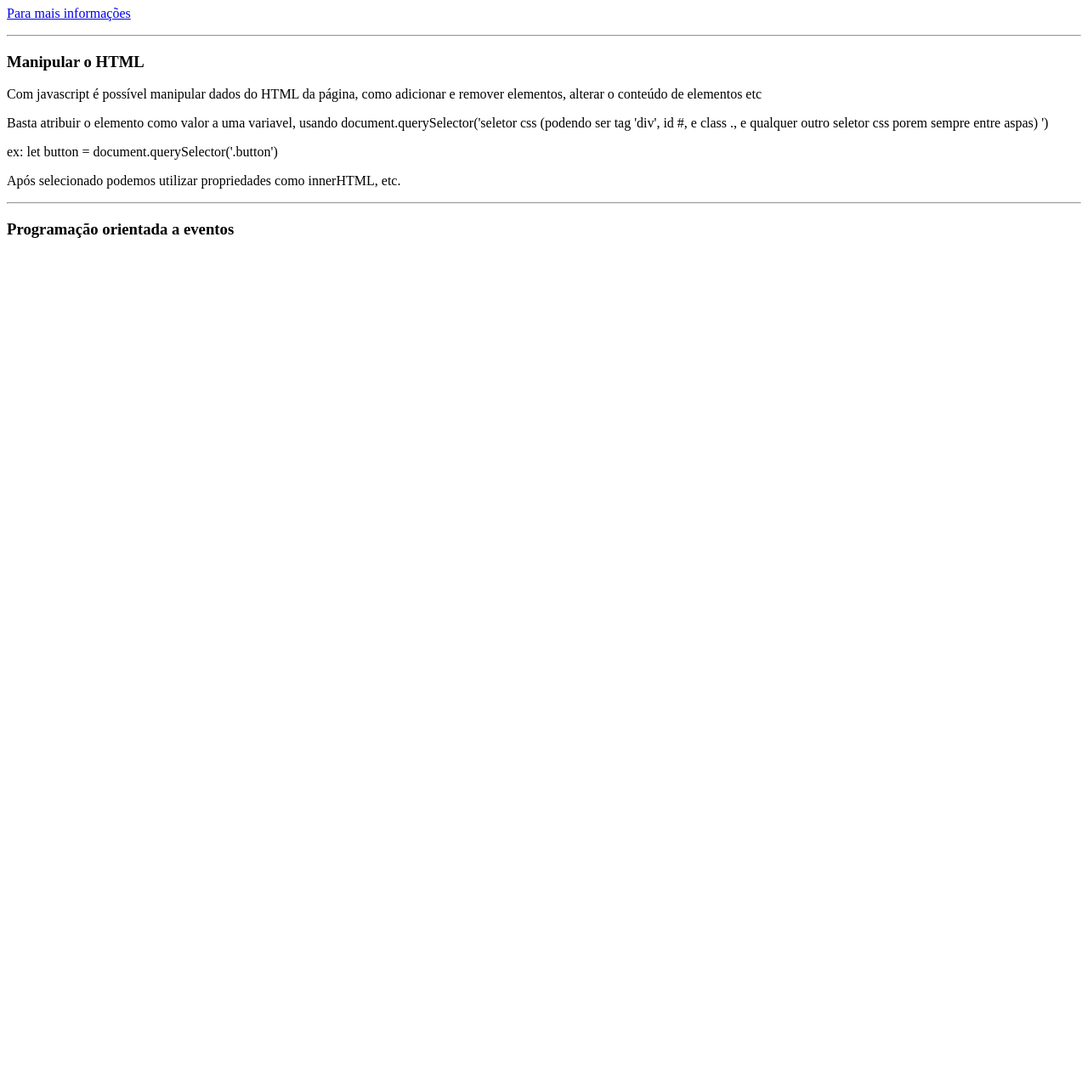
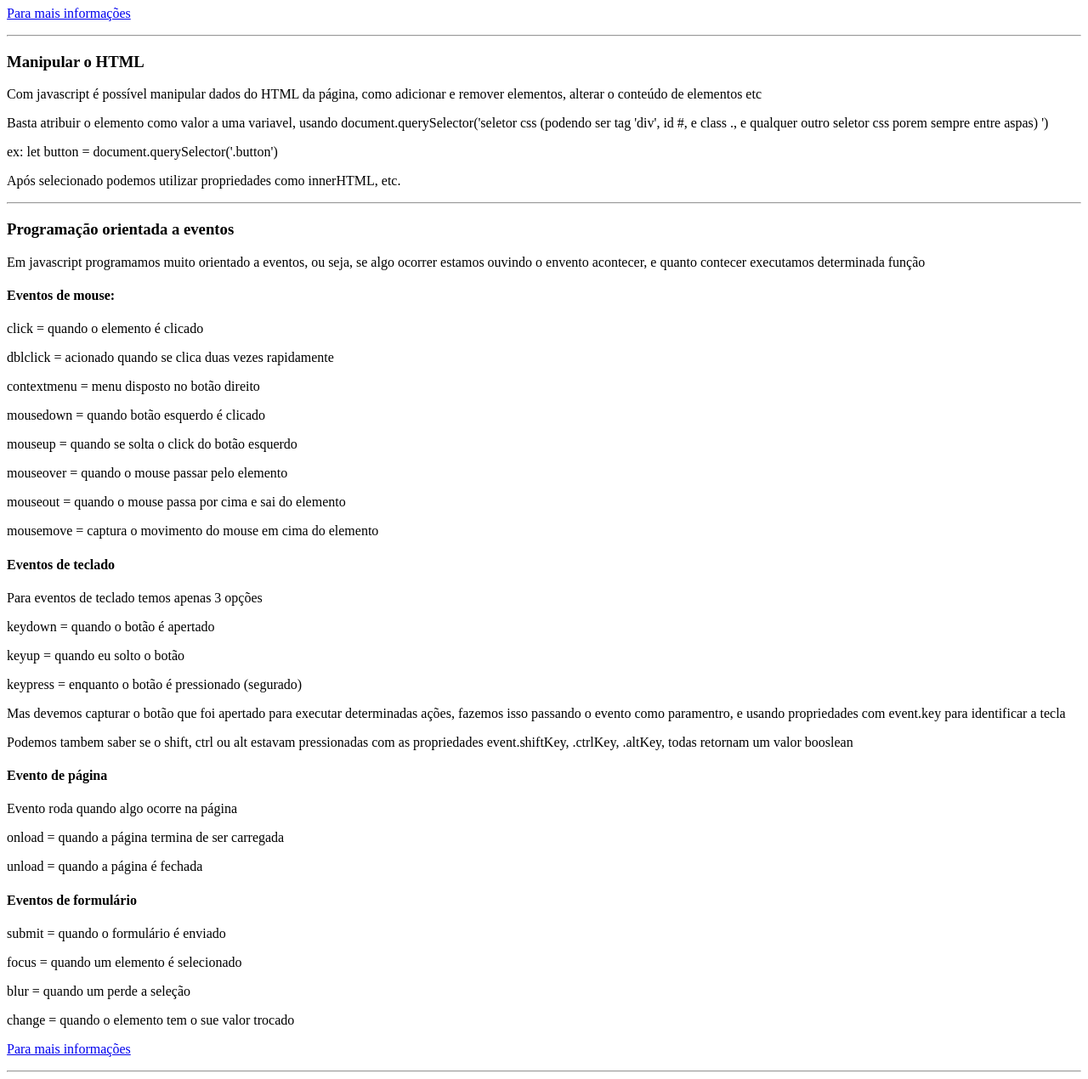
Before and after one commit to SamyrOR/front-end-completo, a plain HTML site: page JavaScript/javascript.html in a window 1280 px wide. Shown: the part 2836-4106 px from the top of the page at 85% size. Before the commit the page ends 3136 px from the top, so only its background shows below. Drawn offline with Linux system fonts and the light colour scheme.

Commit message:
learned more about events and make the baloons game, with plus exercises

```diff
--- a/JavaScript/javascript.html
+++ b/JavaScript/javascript.html
@@ -113,7 +113,35 @@
         <hr>
         <section>
             <h1>Programação orientada a eventos</h1>
+            <p>Em javascript programamos muito orientado a eventos, ou seja, se algo ocorrer estamos ouvindo o envento acontecer, e quanto contecer executamos determinada função</p>
+            <h4>Eventos de mouse:</h4>
+            <p>click = quando o elemento é clicado</p>
+            <p>dblclick = acionado quando se clica duas vezes rapidamente</p>
+            <p>contextmenu = menu disposto no botão direito</p>
+            <p>mousedown = quando botão esquerdo é clicado</p>
+            <p>mouseup = quando se solta o click do botão esquerdo</p>
+            <p>mouseover = quando o mouse passar pelo elemento</p>
+            <p>mouseout = quando o mouse passa por cima e sai do elemento</p>
+            <p>mousemove = captura o movimento do mouse em cima do elemento</p>
+            <h4>Eventos de teclado</h4>
+            <p>Para eventos de teclado temos apenas 3 opções</p>
+            <p>keydown = quando o botão é apertado</p>
+            <p>keyup = quando eu solto o botão</p>
+            <p>keypress = enquanto o botão é pressionado (segurado)</p>
+            <p>Mas devemos capturar o botão que foi apertado para executar determinadas ações, fazemos isso passando o evento como paramentro, e usando propriedades com event.key para identificar a tecla</p>
+            <p>Podemos tambem saber se o shift, ctrl ou alt estavam pressionadas com as propriedades event.shiftKey, .ctrlKey, .altKey, todas retornam um valor booslean</p>
+            <h4>Evento de página</h4>
+            <p>Evento roda quando algo ocorre na página</p>
+            <p>onload = quando a página termina de ser carregada</p>
+            <p>unload = quando a página é fechada</p>
+            <h4>Eventos de formulário</h4>
+            <p>submit = quando o formulário é enviado</p>
+            <p>focus = quando um elemento é selecionado</p>
+            <p>blur = quando um perde a seleção</p>
+            <p>change = quando o elemento tem o sue valor trocado</p>
+            <p><a href="https://developer.mozilla.org/pt-BR/docs/Web/Events#Categorias_comuns" target="_blank">Para mais informações</a></p>
         </section>
+        <hr>
     </article>
 
 </body>
```
Also changed, not shown: JavaScript/Baloes/baloes.js (added, +30 -0 lines), JavaScript/Baloes/index.html (added, +22 -0 lines).
